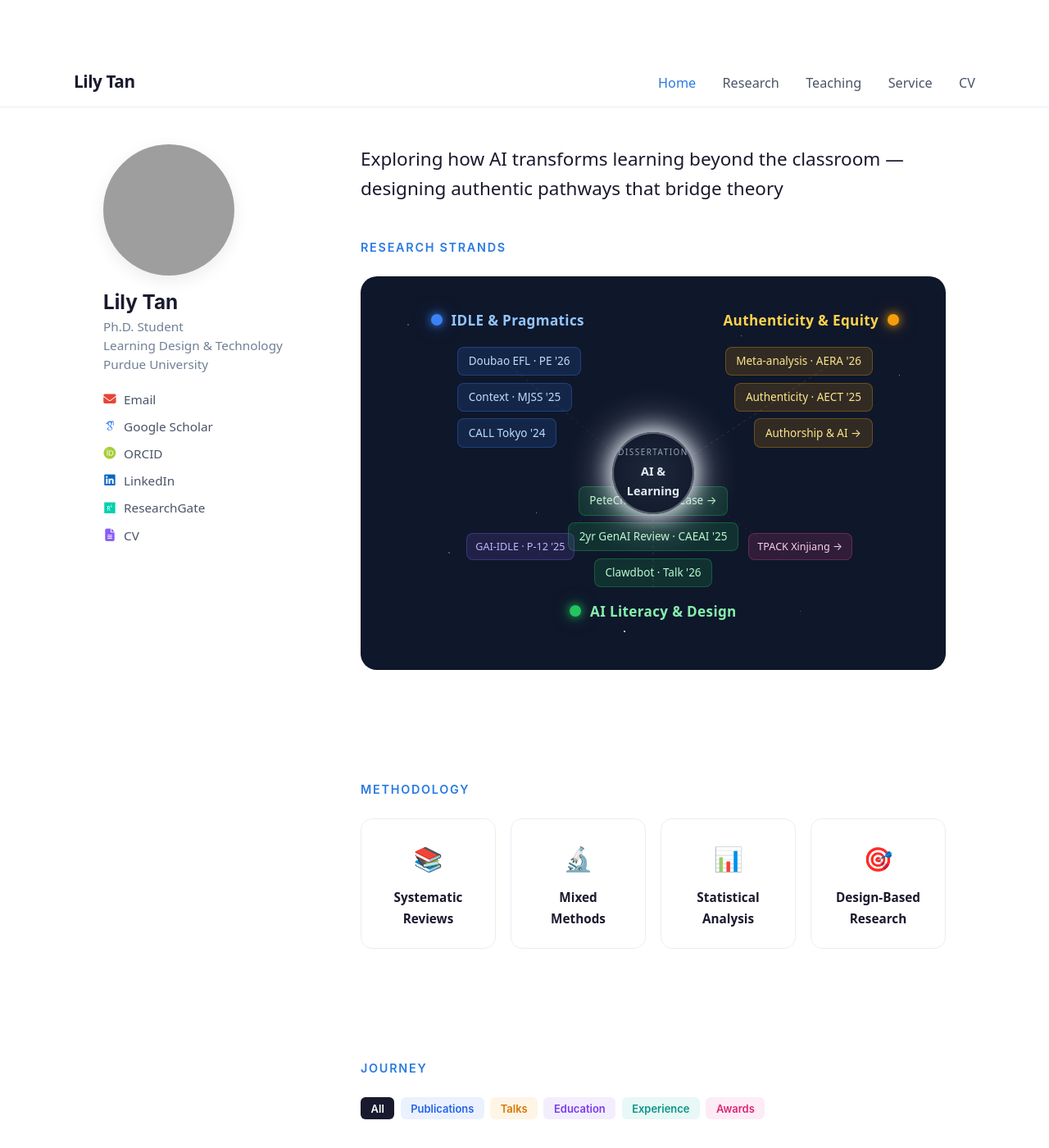
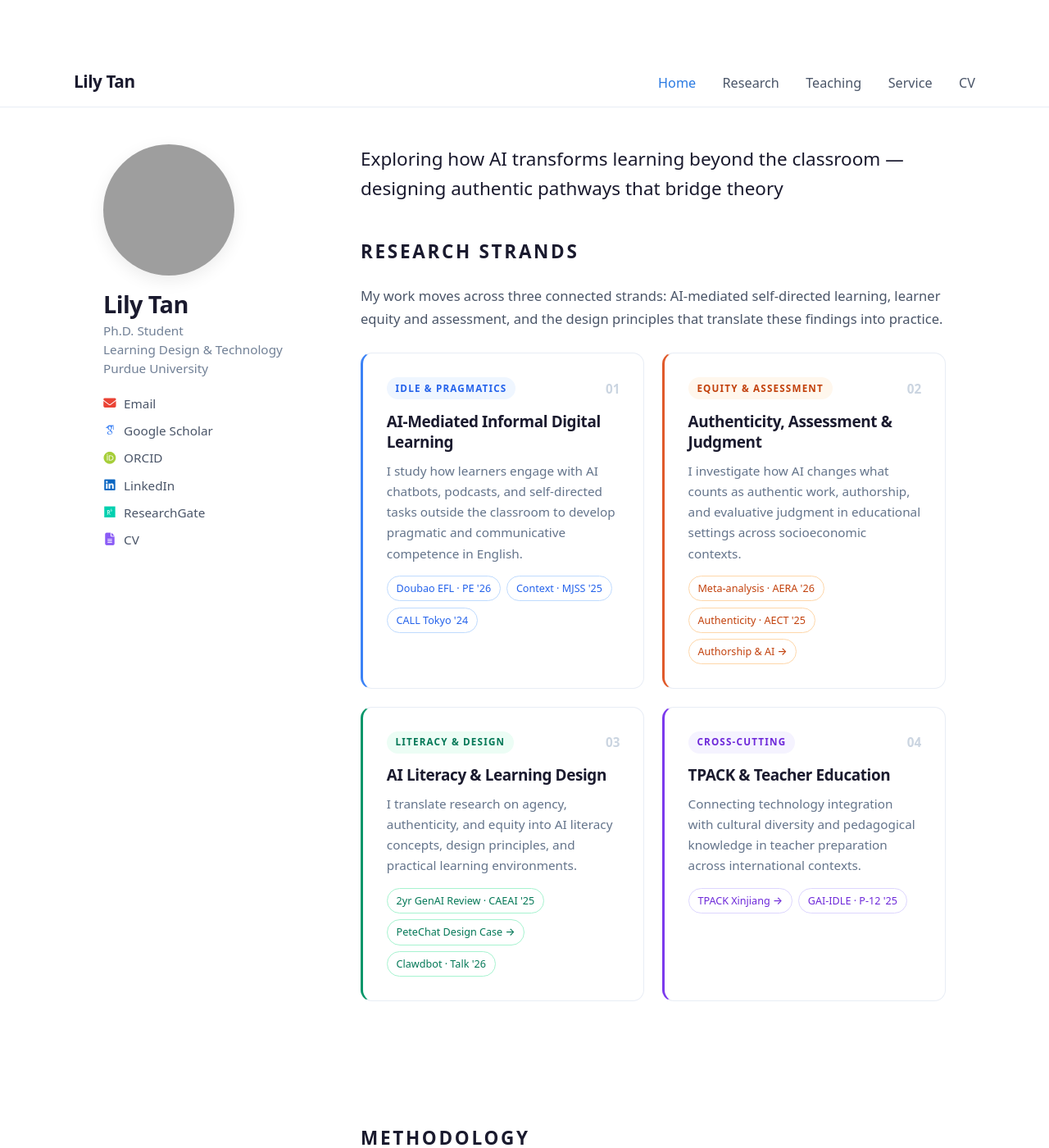
Before and after one commit to YalingTan678/YalingTan678.github.io, a Jekyll site: the page built from index.md, in a window 1280 px wide and 1400 px high. Shown: the whole window at 82% size. Built offline with Jekyll 4.4.1, drawn with Linux system fonts in a browser that asks for light colours; some web fonts are replaced; a script bundle is joined from its source files by our own code; library files that are not in the unit come from our copies.

Commit message:
Redesign to Belle-style numbered cards + global font update
Research cards: numbered 01-04 with colored left borders, category
pill badges, descriptions, and clickable paper tags with hover.

Global typography: Source Sans 3 font, heading color #1a1a2e,
body text #4a5568, links #2a7ae2, consistent sizing across all
pages (h1: 1.6rem, h2: 1.25rem, body: 0.92rem).

Co-Authored-By: Claude Opus 4.6 (1M context) <noreply@anthropic.com>

```diff
--- a/assets/css/pub-viz.css
+++ b/assets/css/pub-viz.css
@@ -1,3 +1,43 @@
+/* ===== GLOBAL FONT & COLOR OVERRIDE (Belle Li style) ===== */
+body, .page__content, .archive, .page, .masthead,
+.author__content, .author__bio, .author__urls,
+.sidebar, p, li, td, th, span, div {
+  font-family: 'Source Sans 3', system-ui, -apple-system, 'Segoe UI', Roboto, sans-serif !important;
+}
+/* Headings */
+h1, h2, h3, h4, h5, h6,
+.page__title, .archive__item-title {
+  font-family: 'Source Sans 3', system-ui, -apple-system, 'Segoe UI', Roboto, sans-serif !important;
+  color: #1a1a2e !important;
+  letter-spacing: -0.02em;
+}
+h1, .page__title { font-size: 1.6rem !important; font-weight: 700 !important; }
+h2 { font-size: 1.25rem !important; font-weight: 700 !important; }
+h3 { font-size: 1.05rem !important; font-weight: 600 !important; }
+/* Body text */
+.page__content p, .page__content li, .archive p,
+.page__content td, .page__content th {
+  font-size: 0.92rem !important;
+  color: #4a5568 !important;
+  line-height: 1.75 !important;
+}
+/* Links */
+.page__content a, .archive a {
+  color: #2a7ae2 !important;
+  transition: color 0.2s;
+}
+.page__content a:hover, .archive a:hover {
+  color: #e05a2b !important;
+}
+/* Author sidebar on inner pages */
+.author__name { font-size: 1.1rem !important; font-weight: 700 !important; color: #1a1a2e !important; }
+.author__bio { font-size: 0.82rem !important; color: #4a5568 !important; line-height: 1.55 !important; }
+.author__urls a { font-size: 0.85rem !important; color: #4a5568 !important; }
+.author__urls a:hover { color: #2a7ae2 !important; }
+
+/* Load Google Font */
+@import url('https://fonts.googleapis.com/css2?family=Source+Sans+3:wght@400;500;600;700&display=swap');
+
 /* ===== Fix page content cutoff & footer overlap ===== */
 #main, .initial-content, .page, .page__inner-wrap,
 .archive, .page__content, .e-content {
--- a/index.md
+++ b/index.md
@@ -3,76 +3,66 @@ layout: home
 author_profile: false
 ---
 
-<!-- ========== RESEARCH CONSTELLATION MAP ========== -->
+<!-- ========== RESEARCH STRANDS (Belle numbered cards) ========== -->
 <section class="lt-section lt-fade-in" style="padding-top:0">
   <h2 class="lt-section__title">Research Strands</h2>
-  <div style="background:#0f172a;border-radius:20px;padding:2.5rem 2rem;position:relative;overflow:hidden;min-height:480px">
-    <!-- Animated background stars -->
-    <div style="position:absolute;inset:0;overflow:hidden;pointer-events:none">
-      <div style="position:absolute;width:2px;height:2px;background:#fff;border-radius:50%;top:12%;left:8%;animation:twinkle 3s infinite"></div>
-      <div style="position:absolute;width:1px;height:1px;background:#fff;border-radius:50%;top:25%;left:92%;animation:twinkle 4s infinite 1s"></div>
-      <div style="position:absolute;width:2px;height:2px;background:#fff;border-radius:50%;top:70%;left:15%;animation:twinkle 5s infinite 0.5s"></div>
-      <div style="position:absolute;width:1px;height:1px;background:#fff;border-radius:50%;top:85%;left:75%;animation:twinkle 3.5s infinite 2s"></div>
-      <div style="position:absolute;width:2px;height:2px;background:#fff;border-radius:50%;top:45%;left:50%;animation:twinkle 4s infinite 1.5s"></div>
-      <div style="position:absolute;width:1px;height:1px;background:#fff;border-radius:50%;top:60%;left:30%;animation:twinkle 3s infinite 0.8s"></div>
-      <div style="position:absolute;width:1px;height:1px;background:#fff;border-radius:50%;top:15%;left:65%;animation:twinkle 5s infinite 2.5s"></div>
-      <div style="position:absolute;width:2px;height:2px;background:#fff;border-radius:50%;top:90%;left:45%;animation:twinkle 4s infinite 0.3s"></div>
-    </div>
-    <style>@keyframes twinkle{0%,100%{opacity:0.3}50%{opacity:1}}@keyframes glow-pulse{0%,100%{box-shadow:0 0 15px currentColor,0 0 30px currentColor}50%{box-shadow:0 0 25px currentColor,0 0 50px currentColor}}</style>
-    <!-- Center node: Dissertation -->
-    <div style="position:absolute;left:50%;top:50%;transform:translate(-50%,-50%);z-index:20;text-align:center">
-      <div style="width:100px;height:100px;border-radius:50%;background:radial-gradient(circle,#1e293b,#0f172a);border:2px solid rgba(255,255,255,0.3);display:flex;flex-direction:column;align-items:center;justify-content:center;color:#e2e8f0;animation:glow-pulse 4s infinite;box-shadow:0 0 20px rgba(148,163,184,0.3)">
-        <div style="font-size:0.55rem;text-transform:uppercase;letter-spacing:0.15em;color:#94a3b8;margin-bottom:0.15rem">Dissertation</div>
-        <div style="font-size:0.8rem;font-weight:700">AI &amp;<br>Learning</div>
+  <p style="font-size:0.92rem;color:#4a5568;line-height:1.7;margin-bottom:1.5rem">My work moves across three connected strands: AI-mediated self-directed learning, learner equity and assessment, and the design principles that translate these findings into practice.</p>
+  <div style="display:grid;grid-template-columns:1fr 1fr;gap:1.2rem">
+    <!-- Card 01 -->
+    <div style="background:#fff;border:1px solid #e8edf5;border-radius:14px;padding:1.6rem;position:relative;transition:transform 0.3s,box-shadow 0.3s;border-left:3px solid #3b82f6" onmouseover="this.style.transform='translateY(-4px)';this.style.boxShadow='0 12px 32px rgba(0,0,0,0.06)'" onmouseout="this.style.transform='';this.style.boxShadow=''">
+      <div style="display:flex;justify-content:space-between;align-items:center;margin-bottom:0.8rem">
+        <span style="font-size:0.65rem;font-weight:700;text-transform:uppercase;letter-spacing:0.1em;color:#2563eb;background:#eff6ff;padding:0.2rem 0.6rem;border-radius:20px">IDLE &amp; Pragmatics</span>
+        <span style="font-size:0.85rem;font-weight:600;color:#cbd5e1">01</span>
+      </div>
+      <h3 style="font-size:1.1rem;font-weight:700;color:#1a1a2e;margin:0 0 0.5rem;line-height:1.35">AI-Mediated Informal Digital Learning</h3>
+      <p style="font-size:0.85rem;color:#64748b;line-height:1.65;margin:0 0 0.8rem">I study how learners engage with AI chatbots, podcasts, and self-directed tasks outside the classroom to develop pragmatic and communicative competence in English.</p>
+      <div style="display:flex;flex-wrap:wrap;gap:0.4rem">
+        <a href="/publication/2026-doubao-genai-efl" style="font-size:0.7rem;padding:0.22rem 0.6rem;border-radius:20px;border:1px solid #bfdbfe;color:#2563eb;text-decoration:none;font-weight:500;transition:all 0.2s;background:#fff" onmouseover="this.style.background='#eff6ff';this.style.transform='translateY(-2px)'" onmouseout="this.style.background='#fff';this.style.transform=''">Doubao EFL · PE '26</a>
+        <a href="/publication/2025-pointing-to-context" style="font-size:0.7rem;padding:0.22rem 0.6rem;border-radius:20px;border:1px solid #bfdbfe;color:#2563eb;text-decoration:none;font-weight:500;transition:all 0.2s;background:#fff" onmouseover="this.style.background='#eff6ff';this.style.transform='translateY(-2px)'" onmouseout="this.style.background='#fff';this.style.transform=''">Context · MJSS '25</a>
+        <a href="/publication/2024-call-context" style="font-size:0.7rem;padding:0.22rem 0.6rem;border-radius:20px;border:1px solid #bfdbfe;color:#2563eb;text-decoration:none;font-weight:500;transition:all 0.2s;background:#fff" onmouseover="this.style.background='#eff6ff';this.style.transform='translateY(-2px)'" onmouseout="this.style.background='#fff';this.style.transform=''">CALL Tokyo '24</a>
       </div>
     </div>
-    <!-- ===== IDLE CLUSTER (top-left, blue) ===== -->
-    <div style="position:absolute;left:12%;top:8%;z-index:10">
-      <div style="display:flex;align-items:center;gap:0.6rem;margin-bottom:1rem">
-        <div style="width:14px;height:14px;border-radius:50%;background:#3b82f6;box-shadow:0 0 12px #3b82f6,0 0 24px rgba(59,130,246,0.4);flex-shrink:0"></div>
-        <span style="color:#93c5fd;font-size:0.95rem;font-weight:700;letter-spacing:0.02em">IDLE &amp; Pragmatics</span>
+    <!-- Card 02 -->
+    <div style="background:#fff;border:1px solid #e8edf5;border-radius:14px;padding:1.6rem;position:relative;transition:transform 0.3s,box-shadow 0.3s;border-left:3px solid #e05a2b" onmouseover="this.style.transform='translateY(-4px)';this.style.boxShadow='0 12px 32px rgba(0,0,0,0.06)'" onmouseout="this.style.transform='';this.style.boxShadow=''">
+      <div style="display:flex;justify-content:space-between;align-items:center;margin-bottom:0.8rem">
+        <span style="font-size:0.65rem;font-weight:700;text-transform:uppercase;letter-spacing:0.1em;color:#c2410c;background:#fff7ed;padding:0.2rem 0.6rem;border-radius:20px">Equity &amp; Assessment</span>
+        <span style="font-size:0.85rem;font-weight:600;color:#cbd5e1">02</span>
       </div>
-      <div style="display:flex;flex-direction:column;gap:0.45rem;padding-left:1.8rem">
-        <a href="/publication/2026-doubao-genai-efl" style="color:#bfdbfe;font-size:0.75rem;text-decoration:none;padding:0.3rem 0.7rem;background:rgba(59,130,246,0.15);border:1px solid rgba(59,130,246,0.3);border-radius:8px;transition:all 0.25s;display:inline-block;width:fit-content" onmouseover="this.style.background='rgba(59,130,246,0.3)';this.style.boxShadow='0 0 15px rgba(59,130,246,0.3)';this.style.transform='translateX(4px)'" onmouseout="this.style.background='rgba(59,130,246,0.15)';this.style.boxShadow='';this.style.transform=''">Doubao EFL · PE '26</a>
-        <a href="/publication/2025-pointing-to-context" style="color:#bfdbfe;font-size:0.75rem;text-decoration:none;padding:0.3rem 0.7rem;background:rgba(59,130,246,0.15);border:1px solid rgba(59,130,246,0.3);border-radius:8px;transition:all 0.25s;display:inline-block;width:fit-content" onmouseover="this.style.background='rgba(59,130,246,0.3)';this.style.boxShadow='0 0 15px rgba(59,130,246,0.3)';this.style.transform='translateX(4px)'" onmouseout="this.style.background='rgba(59,130,246,0.15)';this.style.boxShadow='';this.style.transform=''">Context · MJSS '25</a>
-        <a href="/publication/2024-call-context" style="color:#bfdbfe;font-size:0.75rem;text-decoration:none;padding:0.3rem 0.7rem;background:rgba(59,130,246,0.15);border:1px solid rgba(59,130,246,0.3);border-radius:8px;transition:all 0.25s;display:inline-block;width:fit-content" onmouseover="this.style.background='rgba(59,130,246,0.3)';this.style.boxShadow='0 0 15px rgba(59,130,246,0.3)';this.style.transform='translateX(4px)'" onmouseout="this.style.background='rgba(59,130,246,0.15)';this.style.boxShadow='';this.style.transform=''">CALL Tokyo '24</a>
+      <h3 style="font-size:1.1rem;font-weight:700;color:#1a1a2e;margin:0 0 0.5rem;line-height:1.35">Authenticity, Assessment &amp; Judgment</h3>
+      <p style="font-size:0.85rem;color:#64748b;line-height:1.65;margin:0 0 0.8rem">I investigate how AI changes what counts as authentic work, authorship, and evaluative judgment in educational settings across socioeconomic contexts.</p>
+      <div style="display:flex;flex-wrap:wrap;gap:0.4rem">
+        <a href="/publication/2026-aera-meta-analysis" style="font-size:0.7rem;padding:0.22rem 0.6rem;border-radius:20px;border:1px solid #fed7aa;color:#c2410c;text-decoration:none;font-weight:500;transition:all 0.2s;background:#fff" onmouseover="this.style.background='#fff7ed';this.style.transform='translateY(-2px)'" onmouseout="this.style.background='#fff';this.style.transform=''">Meta-analysis · AERA '26</a>
+        <a href="/publication/2025-aect-authenticity" style="font-size:0.7rem;padding:0.22rem 0.6rem;border-radius:20px;border:1px solid #fed7aa;color:#c2410c;text-decoration:none;font-weight:500;transition:all 0.2s;background:#fff" onmouseover="this.style.background='#fff7ed';this.style.transform='translateY(-2px)'" onmouseout="this.style.background='#fff';this.style.transform=''">Authenticity · AECT '25</a>
+        <a href="/publication/ur-authorship-agency-ai" style="font-size:0.7rem;padding:0.22rem 0.6rem;border-radius:20px;border:1px solid #fed7aa;color:#c2410c;text-decoration:none;font-weight:500;transition:all 0.2s;background:#fff" onmouseover="this.style.background='#fff7ed';this.style.transform='translateY(-2px)'" onmouseout="this.style.background='#fff';this.style.transform=''">Authorship &amp; AI &#8594;</a>
       </div>
     </div>
-    <!-- SVG connecting lines -->
-    <svg style="position:absolute;inset:0;width:100%;height:100%;pointer-events:none;z-index:5" viewBox="0 0 680 480">
-      <line x1="160" y1="105" x2="310" y2="230" stroke="rgba(59,130,246,0.2)" stroke-width="1" stroke-dasharray="4,4"/>
-      <line x1="560" y1="105" x2="370" y2="230" stroke="rgba(245,158,11,0.2)" stroke-width="1" stroke-dasharray="4,4"/>
-      <line x1="340" y1="380" x2="340" y2="270" stroke="rgba(34,197,94,0.2)" stroke-width="1" stroke-dasharray="4,4"/>
-      <line x1="200" y1="340" x2="310" y2="250" stroke="rgba(139,92,246,0.15)" stroke-width="1" stroke-dasharray="4,4"/>
-      <line x1="500" y1="340" x2="370" y2="250" stroke="rgba(236,72,153,0.15)" stroke-width="1" stroke-dasharray="4,4"/>
-    </svg>
-    <!-- ===== EQUITY CLUSTER (top-right, amber) ===== -->
-    <div style="position:absolute;right:8%;top:8%;z-index:10;text-align:right">
-      <div style="display:flex;align-items:center;gap:0.6rem;margin-bottom:1rem;justify-content:flex-end">
-        <span style="color:#fcd34d;font-size:0.95rem;font-weight:700;letter-spacing:0.02em">Authenticity &amp; Equity</span>
-        <div style="width:14px;height:14px;border-radius:50%;background:#f59e0b;box-shadow:0 0 12px #f59e0b,0 0 24px rgba(245,158,11,0.4);flex-shrink:0"></div>
+    <!-- Card 03 -->
+    <div style="background:#fff;border:1px solid #e8edf5;border-radius:14px;padding:1.6rem;position:relative;transition:transform 0.3s,box-shadow 0.3s;border-left:3px solid #059669" onmouseover="this.style.transform='translateY(-4px)';this.style.boxShadow='0 12px 32px rgba(0,0,0,0.06)'" onmouseout="this.style.transform='';this.style.boxShadow=''">
+      <div style="display:flex;justify-content:space-between;align-items:center;margin-bottom:0.8rem">
+        <span style="font-size:0.65rem;font-weight:700;text-transform:uppercase;letter-spacing:0.1em;color:#047857;background:#ecfdf5;padding:0.2rem 0.6rem;border-radius:20px">Literacy &amp; Design</span>
+        <span style="font-size:0.85rem;font-weight:600;color:#cbd5e1">03</span>
       </div>
-      <div style="display:flex;flex-direction:column;gap:0.45rem;align-items:flex-end;padding-right:1.8rem">
-        <a href="/publication/2026-aera-meta-analysis" style="color:#fde68a;font-size:0.75rem;text-decoration:none;padding:0.3rem 0.7rem;background:rgba(245,158,11,0.15);border:1px solid rgba(245,158,11,0.3);border-radius:8px;transition:all 0.25s;display:inline-block" onmouseover="this.style.background='rgba(245,158,11,0.3)';this.style.boxShadow='0 0 15px rgba(245,158,11,0.3)';this.style.transform='translateX(-4px)'" onmouseout="this.style.background='rgba(245,158,11,0.15)';this.style.boxShadow='';this.style.transform=''">Meta-analysis · AERA '26</a>
-        <a href="/publication/2025-aect-authenticity" style="color:#fde68a;font-size:0.75rem;text-decoration:none;padding:0.3rem 0.7rem;background:rgba(245,158,11,0.15);border:1px solid rgba(245,158,11,0.3);border-radius:8px;transition:all 0.25s;display:inline-block" onmouseover="this.style.background='rgba(245,158,11,0.3)';this.style.boxShadow='0 0 15px rgba(245,158,11,0.3)';this.style.transform='translateX(-4px)'" onmouseout="this.style.background='rgba(245,158,11,0.15)';this.style.boxShadow='';this.style.transform=''">Authenticity · AECT '25</a>
-        <a href="/publication/ur-authorship-agency-ai" style="color:#fde68a;font-size:0.75rem;text-decoration:none;padding:0.3rem 0.7rem;background:rgba(245,158,11,0.15);border:1px solid rgba(245,158,11,0.3);border-radius:8px;transition:all 0.25s;display:inline-block" onmouseover="this.style.background='rgba(245,158,11,0.3)';this.style.boxShadow='0 0 15px rgba(245,158,11,0.3)';this.style.transform='translateX(-4px)'" onmouseout="this.style.background='rgba(245,158,11,0.15)';this.style.boxShadow='';this.style.transform=''">Authorship &amp; AI &#8594;</a>
+      <h3 style="font-size:1.1rem;font-weight:700;color:#1a1a2e;margin:0 0 0.5rem;line-height:1.35">AI Literacy &amp; Learning Design</h3>
+      <p style="font-size:0.85rem;color:#64748b;line-height:1.65;margin:0 0 0.8rem">I translate research on agency, authenticity, and equity into AI literacy concepts, design principles, and practical learning environments.</p>
+      <div style="display:flex;flex-wrap:wrap;gap:0.4rem">
+        <a href="/publication/2025-two-years-innovation" style="font-size:0.7rem;padding:0.22rem 0.6rem;border-radius:20px;border:1px solid #a7f3d0;color:#047857;text-decoration:none;font-weight:500;transition:all 0.2s;background:#fff" onmouseover="this.style.background='#ecfdf5';this.style.transform='translateY(-2px)'" onmouseout="this.style.background='#fff';this.style.transform=''">2yr GenAI Review · CAEAI '25</a>
+        <a href="/publication/ur-tutor-not-solver" style="font-size:0.7rem;padding:0.22rem 0.6rem;border-radius:20px;border:1px solid #a7f3d0;color:#047857;text-decoration:none;font-weight:500;transition:all 0.2s;background:#fff" onmouseover="this.style.background='#ecfdf5';this.style.transform='translateY(-2px)'" onmouseout="this.style.background='#fff';this.style.transform=''">PeteChat Design Case &#8594;</a>
+        <a href="/publication/2026-clawdbot-unboxed" style="font-size:0.7rem;padding:0.22rem 0.6rem;border-radius:20px;border:1px solid #a7f3d0;color:#047857;text-decoration:none;font-weight:500;transition:all 0.2s;background:#fff" onmouseover="this.style.background='#ecfdf5';this.style.transform='translateY(-2px)'" onmouseout="this.style.background='#fff';this.style.transform=''">Clawdbot · Talk '26</a>
       </div>
     </div>
-    <!-- ===== AI/DESIGN CLUSTER (bottom-center, green) ===== -->
-    <div style="position:absolute;left:50%;transform:translateX(-50%);bottom:12%;z-index:10;text-align:center">
-      <div style="display:flex;flex-direction:column;gap:0.45rem;align-items:center;margin-bottom:0.8rem">
-        <a href="/publication/ur-tutor-not-solver" style="color:#bbf7d0;font-size:0.75rem;text-decoration:none;padding:0.3rem 0.7rem;background:rgba(34,197,94,0.15);border:1px solid rgba(34,197,94,0.3);border-radius:8px;transition:all 0.25s;display:inline-block" onmouseover="this.style.background='rgba(34,197,94,0.3)';this.style.boxShadow='0 0 15px rgba(34,197,94,0.3)';this.style.transform='translateY(-3px)'" onmouseout="this.style.background='rgba(34,197,94,0.15)';this.style.boxShadow='';this.style.transform=''">PeteChat Design Case &#8594;</a>
-        <a href="/publication/2025-two-years-innovation" style="color:#bbf7d0;font-size:0.75rem;text-decoration:none;padding:0.3rem 0.7rem;background:rgba(34,197,94,0.15);border:1px solid rgba(34,197,94,0.3);border-radius:8px;transition:all 0.25s;display:inline-block" onmouseover="this.style.background='rgba(34,197,94,0.3)';this.style.boxShadow='0 0 15px rgba(34,197,94,0.3)';this.style.transform='translateY(-3px)'" onmouseout="this.style.background='rgba(34,197,94,0.15)';this.style.boxShadow='';this.style.transform=''">2yr GenAI Review · CAEAI '25</a>
-        <a href="/publication/2026-clawdbot-unboxed" style="color:#bbf7d0;font-size:0.75rem;text-decoration:none;padding:0.3rem 0.7rem;background:rgba(34,197,94,0.15);border:1px solid rgba(34,197,94,0.3);border-radius:8px;transition:all 0.25s;display:inline-block" onmouseover="this.style.background='rgba(34,197,94,0.3)';this.style.boxShadow='0 0 15px rgba(34,197,94,0.3)';this.style.transform='translateY(-3px)'" onmouseout="this.style.background='rgba(34,197,94,0.15)';this.style.boxShadow='';this.style.transform=''">Clawdbot · Talk '26</a>
+    <!-- Card 04 -->
+    <div style="background:#fff;border:1px solid #e8edf5;border-radius:14px;padding:1.6rem;position:relative;transition:transform 0.3s,box-shadow 0.3s;border-left:3px solid #7c3aed" onmouseover="this.style.transform='translateY(-4px)';this.style.boxShadow='0 12px 32px rgba(0,0,0,0.06)'" onmouseout="this.style.transform='';this.style.boxShadow=''">
+      <div style="display:flex;justify-content:space-between;align-items:center;margin-bottom:0.8rem">
+        <span style="font-size:0.65rem;font-weight:700;text-transform:uppercase;letter-spacing:0.1em;color:#6d28d9;background:#f5f3ff;padding:0.2rem 0.6rem;border-radius:20px">Cross-Cutting</span>
+        <span style="font-size:0.85rem;font-weight:600;color:#cbd5e1">04</span>
       </div>
-      <div style="display:flex;align-items:center;gap:0.6rem;justify-content:center">
-        <div style="width:14px;height:14px;border-radius:50%;background:#22c55e;box-shadow:0 0 12px #22c55e,0 0 24px rgba(34,197,94,0.4);flex-shrink:0"></div>
-        <span style="color:#86efac;font-size:0.95rem;font-weight:700;letter-spacing:0.02em">AI Literacy &amp; Design</span>
+      <h3 style="font-size:1.1rem;font-weight:700;color:#1a1a2e;margin:0 0 0.5rem;line-height:1.35">TPACK &amp; Teacher Education</h3>
+      <p style="font-size:0.85rem;color:#64748b;line-height:1.65;margin:0 0 0.8rem">Connecting technology integration with cultural diversity and pedagogical knowledge in teacher preparation across international contexts.</p>
+      <div style="display:flex;flex-wrap:wrap;gap:0.4rem">
+        <a href="/publication/ur-tpack-xinjiang" style="font-size:0.7rem;padding:0.22rem 0.6rem;border-radius:20px;border:1px solid #ddd6fe;color:#6d28d9;text-decoration:none;font-weight:500;transition:all 0.2s;background:#fff" onmouseover="this.style.background='#f5f3ff';this.style.transform='translateY(-2px)'" onmouseout="this.style.background='#fff';this.style.transform=''">TPACK Xinjiang &#8594;</a>
+        <a href="/publication/2025-purdue-ai-gai" style="font-size:0.7rem;padding:0.22rem 0.6rem;border-radius:20px;border:1px solid #ddd6fe;color:#6d28d9;text-decoration:none;font-weight:500;transition:all 0.2s;background:#fff" onmouseover="this.style.background='#f5f3ff';this.style.transform='translateY(-2px)'" onmouseout="this.style.background='#fff';this.style.transform=''">GAI-IDLE · P-12 '25</a>
       </div>
     </div>
-    <!-- Cross-area nodes -->
-    <a href="/publication/2025-purdue-ai-gai" style="position:absolute;left:18%;bottom:28%;z-index:10;color:#c4b5fd;font-size:0.7rem;text-decoration:none;padding:0.25rem 0.6rem;background:rgba(139,92,246,0.15);border:1px solid rgba(139,92,246,0.3);border-radius:8px;transition:all 0.25s" onmouseover="this.style.background='rgba(139,92,246,0.3)';this.style.boxShadow='0 0 15px rgba(139,92,246,0.3)'" onmouseout="this.style.background='rgba(139,92,246,0.15)';this.style.boxShadow=''">GAI-IDLE · P-12 '25</a>
-    <a href="/publication/ur-tpack-xinjiang" style="position:absolute;right:16%;bottom:28%;z-index:10;color:#fbcfe8;font-size:0.7rem;text-decoration:none;padding:0.25rem 0.6rem;background:rgba(236,72,153,0.15);border:1px solid rgba(236,72,153,0.3);border-radius:8px;transition:all 0.25s" onmouseover="this.style.background='rgba(236,72,153,0.3)';this.style.boxShadow='0 0 15px rgba(236,72,153,0.3)'" onmouseout="this.style.background='rgba(236,72,153,0.15)';this.style.boxShadow=''">TPACK Xinjiang &#8594;</a>
   </div>
 </section>
 
```
